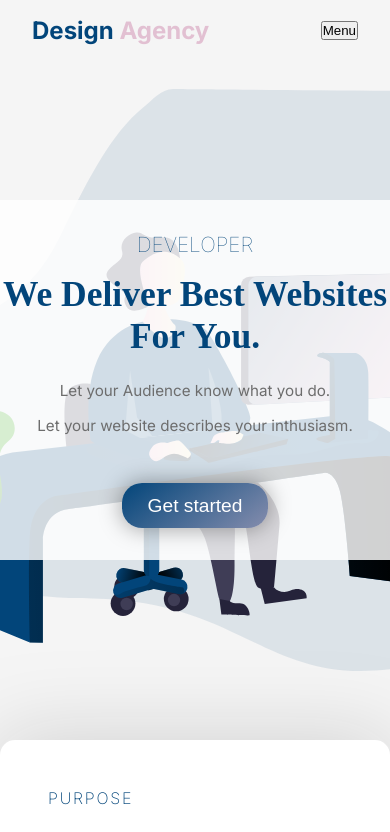
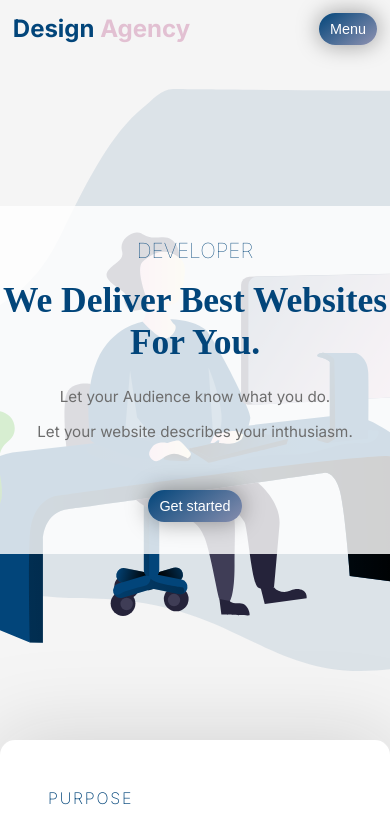
Before and after one commit to heshamabdelazim/Design-Agency, a Next.js app: page / in a window 390 px wide. Shown: the top 832 px of the page. Built offline with nearby package versions, Linux system fonts and the light colour scheme.

Commit message:
last responsive

```diff
--- a/src/app/blog/blog.module.css
+++ b/src/app/blog/blog.module.css
@@ -18,3 +18,19 @@
     gap: 2rem;
     /* row-gap:5rem ; */
 }
+
+@media (max-width:991px){
+    .content{
+        /* grid-template-columns: repeat(auto-fill, minmax(300px, 1fr)); */
+    }
+
+}
+@media (max-width:767px){
+
+}
+@media (max-width:550px){
+    .content{
+        grid-template-columns: repeat(auto-fill, minmax(250px, 1fr));
+
+    }
+}
--- a/src/app/globals.css
+++ b/src/app/globals.css
@@ -60,4 +60,9 @@ a{
         padding-left: 1.4rem;
         padding-right: 1.4rem;
     }
+
+    .button{
+        padding: 0.5rem 0.7rem;
+        font-size: 0.9rem;
+    }
 }
--- a/src/components/blogContainer/blogContainer.module.css
+++ b/src/components/blogContainer/blogContainer.module.css
@@ -33,16 +33,6 @@
     font-size: 1.5rem;
     font-weight: 500;
 }
-/* .order{
-    position: absolute;
-     top: 0;
-     left: 0;
-    transform: translate(0, -100%) ;
-    padding: 0.5rem;
-    background-color: var(--bg);
-    width: fit-content;
-    font-size: initial;
-} */
 
 
 .link{
@@ -52,3 +42,19 @@
 .link:hover{
     color: black;
 }
+
+@media (max-width:991px){
+
+}
+@media (max-width:767px){
+    .container{
+        padding: 0.3rem;
+        gap: 0.5rem;
+    }
+    .container div:nth-child(1){
+        display: none;
+    }
+    .title{
+        font-size: calc(0.8rem + 1vw);
+   }
+}
--- a/src/components/navbar/links/Links.jsx
+++ b/src/components/navbar/links/Links.jsx
@@ -63,13 +63,13 @@ const Links = () => {
       )}
       {/* ========== */}
       <button
-        className={styles.menuButton}
+        className={` button ${styles.menuButton}`}
         onClick={() => setOpen((prev) => !prev)}
       >
         Menu
       </button>
-      {open && (
-        <div className={styles.mobilelinks}>
+
+      <div className={`${styles.mobilelinks} ${open ? styles.show : ""}`}>
         {links.map((link) => (
           <Link
             key={link.title}
@@ -82,7 +82,6 @@ const Links = () => {
           </Link>
         ))}
       </div>
-      )}
     </>
   );
 };
--- a/src/components/navbar/links/links.module.css
+++ b/src/components/navbar/links/links.module.css
@@ -31,23 +31,32 @@
     .menuButton{
         display: block;
         cursor: pointer;
+        margin: 0;
     }
     .mobilelinks{
         position: absolute;
         right: 0;
-        top: 70px;
-        padding: 1rem;
-        width: 50%;
+        transform: translateX(100%);
+        top: 100%;
+        padding-top: 1rem;
+        width: 20%;
         display: flex;
         flex-direction: column;
         align-items: center;
         gap: 1rem;
-        height: calc(100vh - 70px);
+        height: calc(100vh - 59px);
         filter: drop-shadow(1px);
+        background-color: white;
+        font-size: 0.8rem;
+        transition: 0.6s;
+        border-top-left-radius: 10px;
+    }
+    .show{
+        transform: translateX(0);
     }
 }
 
-@media(min-width:769px){
+@media(min-width:769px){ /*min-width*/
     .mobilelinks{ /*Nav none */
         display: none;
     }
--- a/src/components/navbar/navbar.module.css
+++ b/src/components/navbar/navbar.module.css
@@ -15,3 +15,9 @@
     display: flex;
     gap: 0.5rem;
 }
+
+@media (max-width:767px){
+    .container{
+        padding: 0.8rem  ;
+    }
+}
```
Lines whose indentation alone changed are shown as unchanged.
